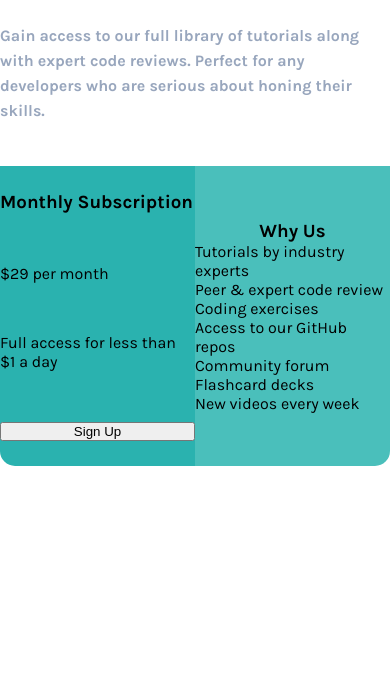
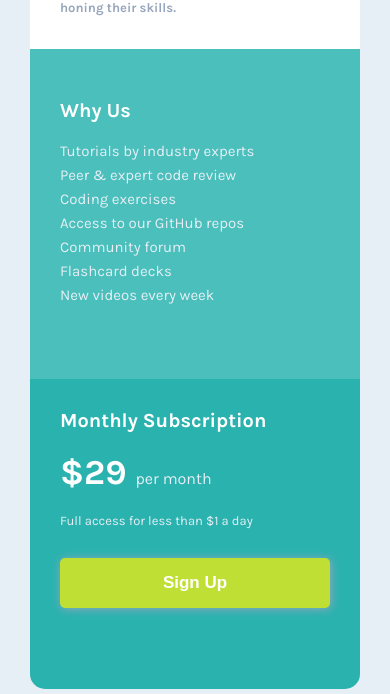
Before and after one commit to zenab12/Single-Price-Grid, a plain HTML site: page index.html in a window 390 px wide. Shown: the part 266-960 px from the top of the page. Before the commit the page ends 844 px from the top, so only its background shows below. Drawn offline with Linux system fonts and the light colour scheme; a web font is replaced by a local one.

Commit message:
Update index.html

```diff
--- a/index.html
+++ b/index.html
@@ -18,6 +18,7 @@
   --Light-Gray: hsl(204, 43%, 93%);
   --Grayish-Blue: hsl(218, 22%, 67%);
   --light-cyan: hsl(178,48%,52%);
+  --white: #fff;
   --Font-size: 16px;
   --font-family: 'Karla', sans-serif;
 
@@ -35,6 +36,7 @@
     align-items: center;
     min-height: 100vh;
     font-family: var(--font-family);
+    background: var(--Light-Gray);
    }
 
 
@@ -51,6 +53,7 @@
     align-items: center;
     justify-content: center;
     border-radius: 15px;
+    background: var(--white);
 
 
   }
@@ -60,6 +63,7 @@
          grid-area: header;
          display: grid;
          gap: 30px;
+         margin: auto auto;
     }
 
     header h1
@@ -94,10 +98,51 @@
     background: var(--Cyan);
     min-height: 100%;
     border-radius: 0px 0px 0px 15px;
-    display: grid;
-    justify-content: center;
-    align-items: center;
+    padding: 30px 30px 0px;
+    color: var(--white);
   }
+ main div.price p:first-of-type
+ {
+  font-size: 35px;
+  font-weight: 700;
+  margin-bottom: 20px;
+ }
+  main div.price p span
+  {
+    color: var(--Light-Gray);
+    font-size: 16px;
+    font-weight: 400;
+  }
+
+   main div.price p:last-of-type
+ {
+
+  font-weight: 400;
+  color: var(--Light-Gray);
+  margin-bottom: 30px;
+ }
+
+ main div.price button
+ {
+  background: var(--Bright-Yellow);
+  padding: 15px;
+  text-align: center;
+  color: var(--white);
+  font-weight: 700;
+  font-size: 25px;
+  box-shadow: 1px 1px 10px var(--Grayish-Blue) ;
+  border: none;
+  min-width: 100%;
+  border-radius: 5px;
+  cursor: pointer;
+  transition: all .5s linear;
+ }
+
+ main div.price button:hover
+ {
+  color: var(--Bright-Yellow);
+  background: var(--white);
+ }
 
   main div.whyus
   {
@@ -105,21 +150,95 @@
     background: var(--light-cyan);
     min-height: 100%;
     border-radius: 0px 0px 15px 0px;
-     display: flex;
-     flex-direction: column;
-    justify-content: center;
-    align-items: center;
+    padding: 30px 30px 0px;
+    color: var(--white);
 
   }
 
   main div.whyus ul
   {
     list-style: none;
+   color: var(--Light-Gray);
+  }
+    main div.whyus ul li
+  {
+margin-bottom: 6px;
+font-size: 16px;
+  }
+
+  div h3
+  {
+    margin: 20px 0px;
+    font-size: 30px;
+  }
+    .attribution { font-size: 11px; text-align: center; }
+    .attribution a { color: hsl(228, 45%, 44%); }
+
+
+  @media(max-width: 775px)
+  {
+
+    body
+    {
+      padding: 20px 30px;
+    }
+
+      main
+
+  {
+    display: grid;
+    grid-template-columns: repeat(1, 1fr);
+    grid-auto-rows: minmax(300px,auto);
+    grid-template-areas: 'header'
+                         'whyus'
+                         'price';
+    gap: 10px;
+
 
 
   }
-    .attribution { font-size: 11px; text-align: center; }
-    .attribution a { color: hsl(228, 45%, 44%); }
+  header{
+  padding: 20px 30px;
+  }
+
+  main div.whyus
+  {
+    border-radius: 0px;
+  }
+  main div.price
+  {
+    border-radius: 0px 0px 15px 15px;
+
+  }
+
+  main p
+  {
+    font-size: 13px;
+  }
+  header h1
+  {
+    font-size: 23px;
+  }
+
+  header h2
+  {
+    font-size: 19px;
+  }
+
+  div h3
+  {
+    font-size: 20px;
+  }
+  main div.whyus ul li
+  {
+    font-size: 15px;
+  }
+
+  main div.price button
+  {
+    font-size: 17px;
+  }
+  }
   </style>
 </head>
 <body>
```
